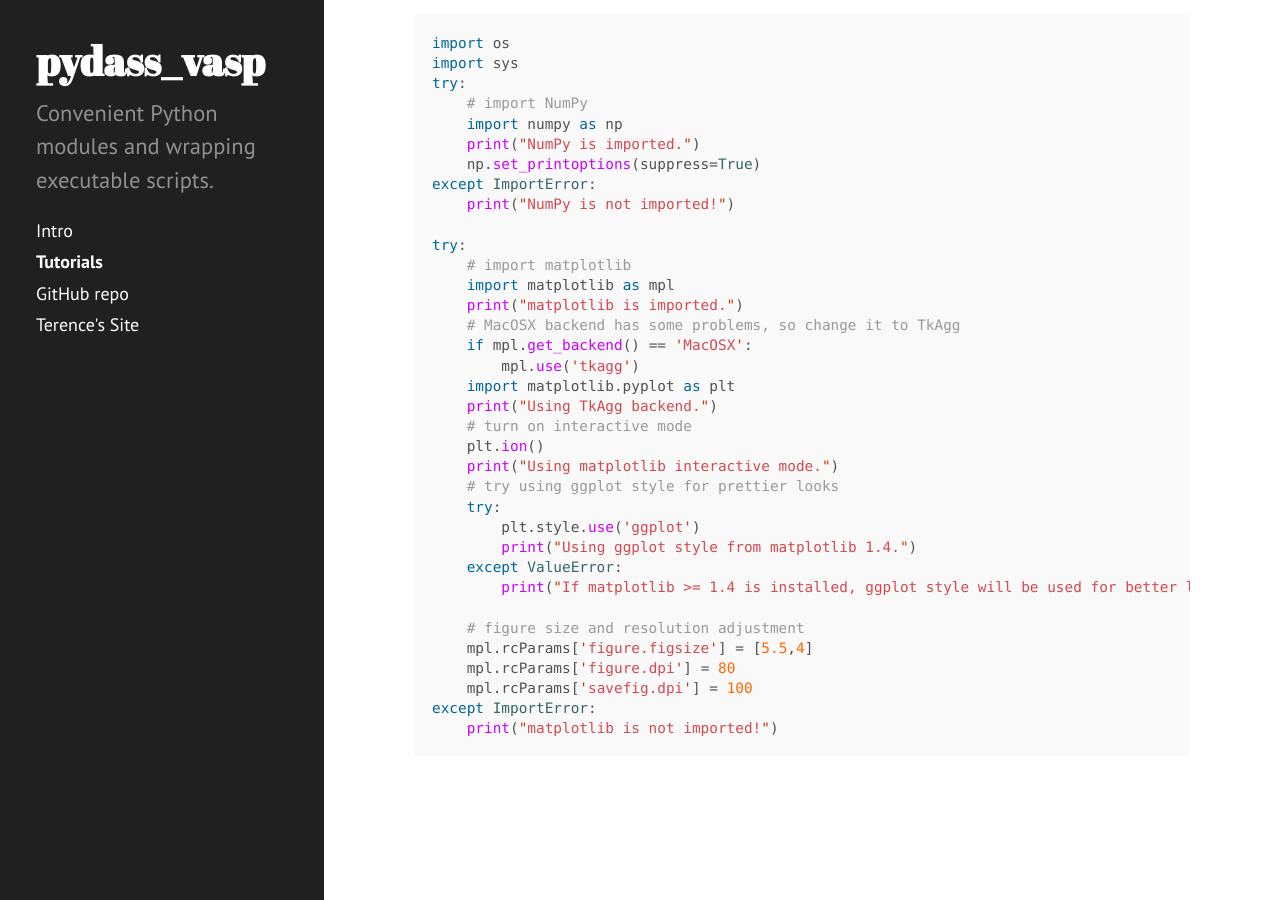
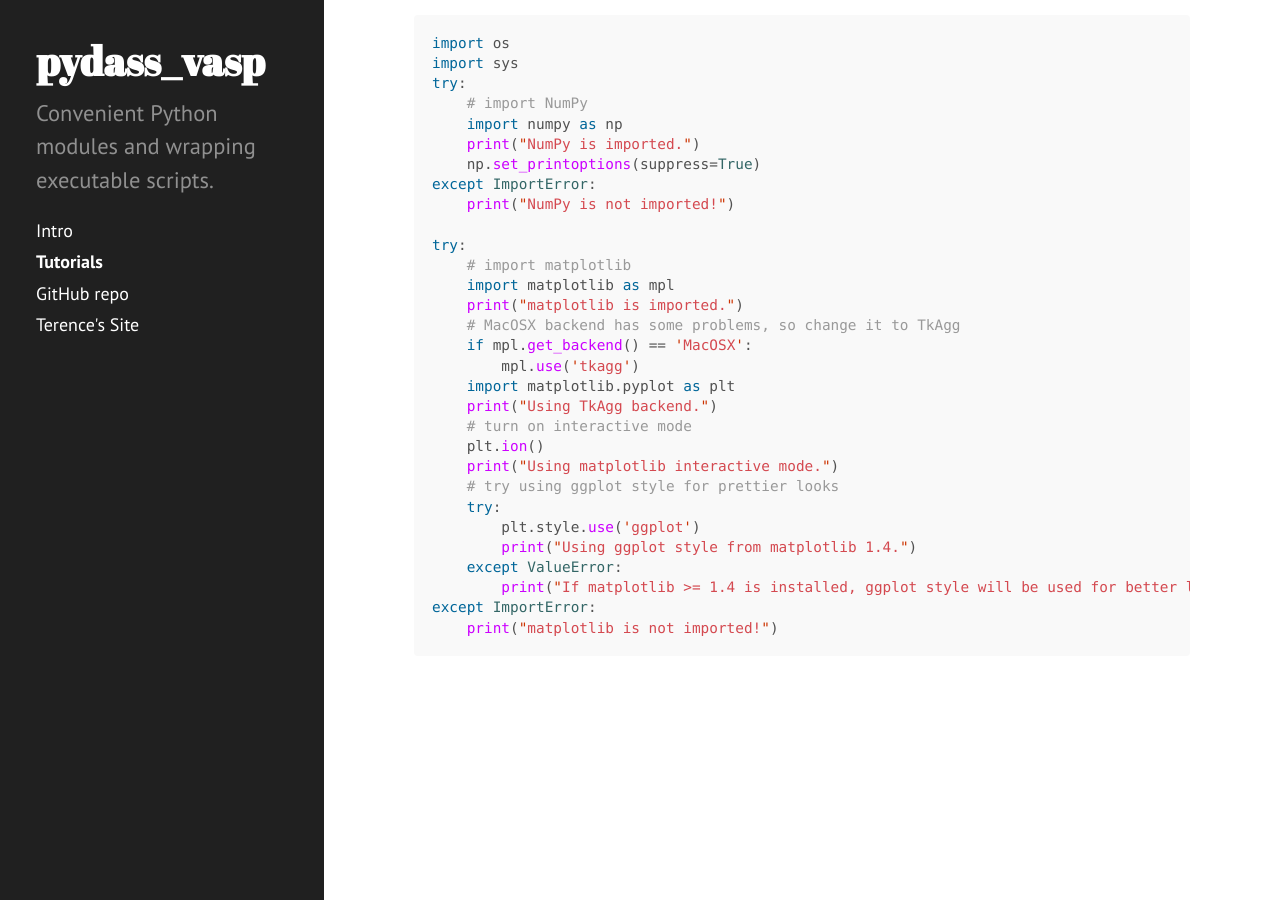
Before and after one commit to terencezl/pydass_vasp, a Jekyll site: the page built from tutorials/index.md, in a window 1280 px wide and 900 px high, scrolled down 579 px. Built offline with Jekyll 4.4.1, drawn with Linux system fonts in a browser that asks for light colours; Markdown is read by kramdown in place of the engine named in the settings.

````diff
--- a/tutorials/index.md
+++ b/tutorials/index.md
@@ -49,11 +49,6 @@
         print("Using ggplot style from matplotlib 1.4.")
     except ValueError:
         print("If matplotlib >= 1.4 is installed, ggplot style will be used for better looks.")
-
-    # figure size and resolution adjustment
-    mpl.rcParams['figure.figsize'] = [5.5,4]
-    mpl.rcParams['figure.dpi'] = 80
-    mpl.rcParams['savefig.dpi'] = 100
 except ImportError:
     print("matplotlib is not imported!")
 ```
````
Also changed, not shown: index.md (+0 -1 lines).
